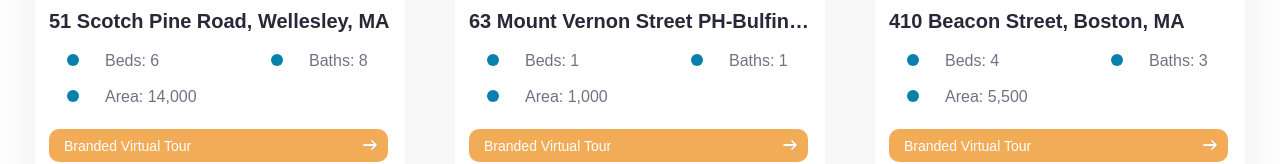
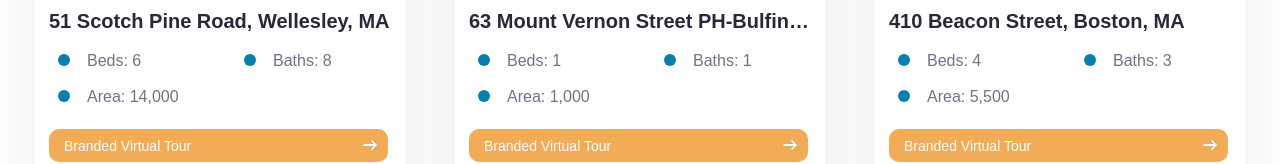
Before and after one commit to AndreyKornyusko/real-estate, a React (Create React App) app: page / in a window 1280 px wide. Shown: the part 541-705 px from the top of the page. Built offline with nearby package versions, Linux system fonts and the light colour scheme.

Commit message:
fix card

```diff
--- a/src/components/card/card.module.scss
+++ b/src/components/card/card.module.scss
@@ -70,8 +70,8 @@
           height: 12px;
           border-radius: 50%;
           background: #0880ae;
-          margin: 18px;
-          margin-right: 26px;
+          margin: 9px;
+          margin-right: 17px;
         }
         .pointText {
           width: 140px;
```
